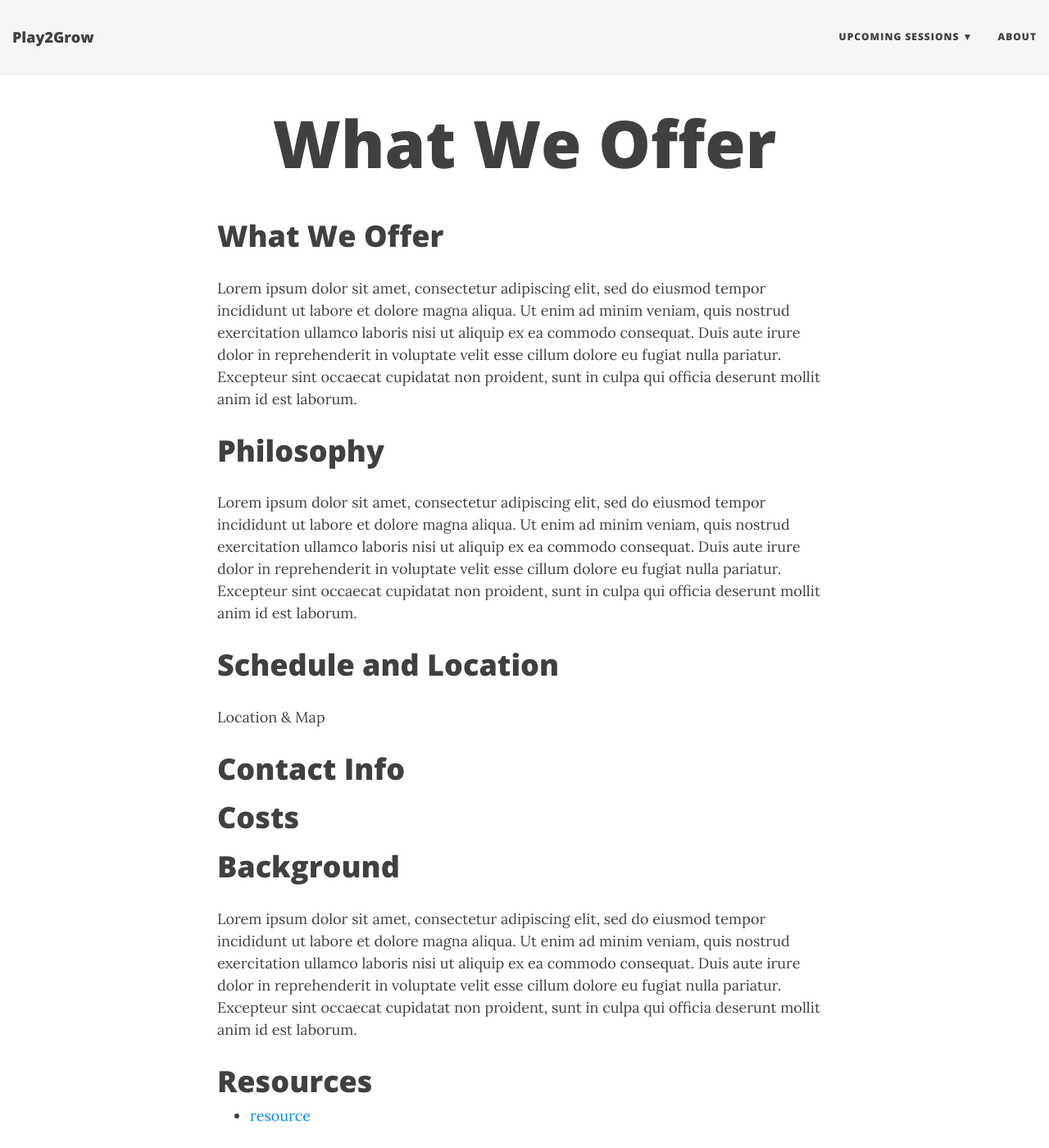
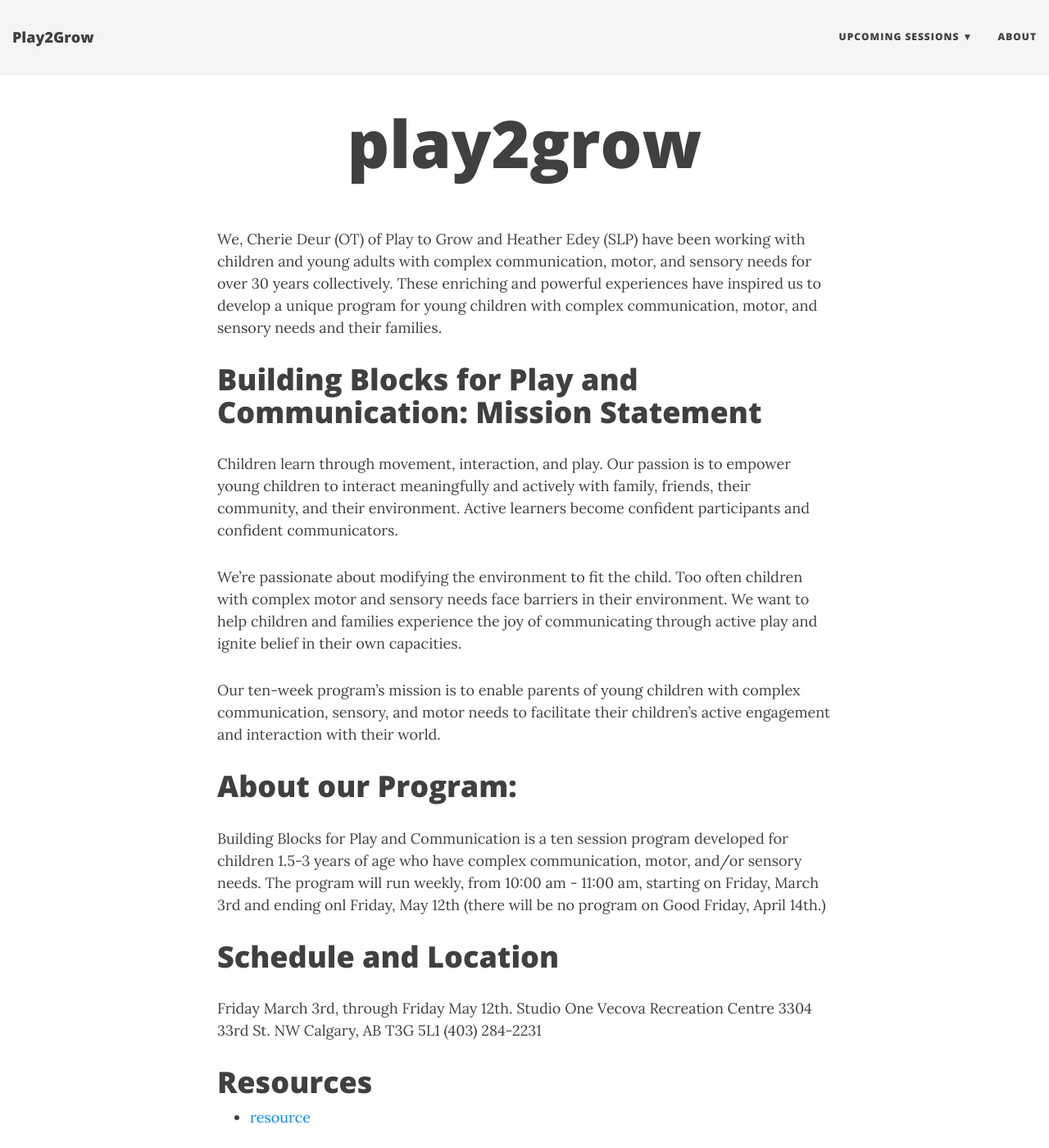
Before and after one commit to playtogrow/playtogrow.github.io, a Jekyll site: the page built from index.md, in a window 1280 px wide and 1400 px high. Shown: the whole window at 82% size. Built offline with Jekyll 4.4.1, drawn with Linux system fonts in a browser that asks for light colours; nearby versions of some CDN libraries; our own code applies the rules of GitHub Pages for plain Markdown files.

Commit message:
heathers content

```diff
--- a/index.md
+++ b/index.md
@@ -1,27 +1,31 @@
 ---
 layout: page
 permalink: /
-title:
+title: play2grow
 ---
-# What We Offer
 
-Lorem ipsum dolor sit amet, consectetur adipiscing elit, sed do eiusmod tempor incididunt ut labore et dolore magna aliqua. Ut enim ad minim veniam, quis nostrud exercitation ullamco laboris nisi ut aliquip ex ea commodo consequat. Duis aute irure dolor in reprehenderit in voluptate velit esse cillum dolore eu fugiat nulla pariatur. Excepteur sint occaecat cupidatat non proident, sunt in culpa qui officia deserunt mollit anim id est laborum.
+We, Cherie Deur (OT) of Play to Grow and Heather Edey (SLP) have been working with children and young adults with complex communication, motor, and sensory needs for over 30 years collectively. These enriching and powerful experiences have inspired us to develop a unique program for young children with complex communication, motor, and sensory needs and their families.
 
-# Philosophy
+# Building Blocks for Play and Communication: Mission Statement
 
-Lorem ipsum dolor sit amet, consectetur adipiscing elit, sed do eiusmod tempor incididunt ut labore et dolore magna aliqua. Ut enim ad minim veniam, quis nostrud exercitation ullamco laboris nisi ut aliquip ex ea commodo consequat. Duis aute irure dolor in reprehenderit in voluptate velit esse cillum dolore eu fugiat nulla pariatur. Excepteur sint occaecat cupidatat non proident, sunt in culpa qui officia deserunt mollit anim id est laborum.
+Children learn through movement, interaction, and play. Our passion is to empower young children to interact meaningfully and actively with family, friends, their community, and their environment. Active learners become confident participants and confident communicators.
+
+We’re passionate about modifying the environment to fit the child. Too often children with complex motor and sensory needs face barriers in their environment. We want to help children and families experience the joy of communicating through active play and ignite belief in their own capacities.
+
+Our ten-week program’s mission is to enable parents of young children with complex communication, sensory, and motor needs to facilitate their children’s active engagement and interaction with their world.
+
+# About our Program:
+
+Building Blocks for Play and Communication is a ten session program developed for children 1.5-3 years of age who have complex communication, motor, and/or sensory needs. The program will run weekly, from 10:00 am - 11:00 am, starting on Friday, March 3rd and ending onl Friday, May 12th (there will be no program on Good Friday, April 14th.)
 
 # Schedule and Location
 
-Location & Map
-
-# Contact Info
-
-# Costs
-
-# Background
-
-Lorem ipsum dolor sit amet, consectetur adipiscing elit, sed do eiusmod tempor incididunt ut labore et dolore magna aliqua. Ut enim ad minim veniam, quis nostrud exercitation ullamco laboris nisi ut aliquip ex ea commodo consequat. Duis aute irure dolor in reprehenderit in voluptate velit esse cillum dolore eu fugiat nulla pariatur. Excepteur sint occaecat cupidatat non proident, sunt in culpa qui officia deserunt mollit anim id est laborum.
+Friday March 3rd, through Friday May 12th.
+Studio One
+Vecova Recreation Centre
+3304 33rd St. NW
+Calgary, AB T3G 5L1
+(403) 284-2231
 
 # Resources
  - [resource](http://play2grow.org)
```
